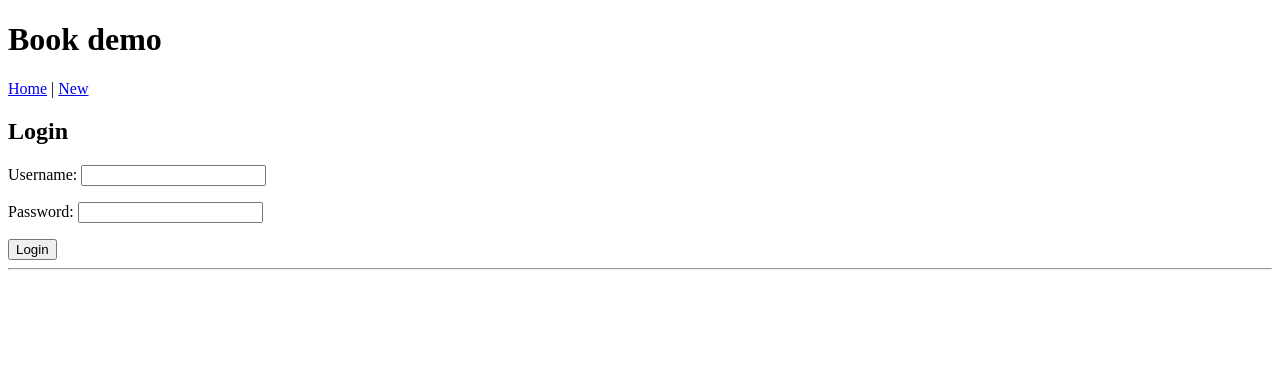
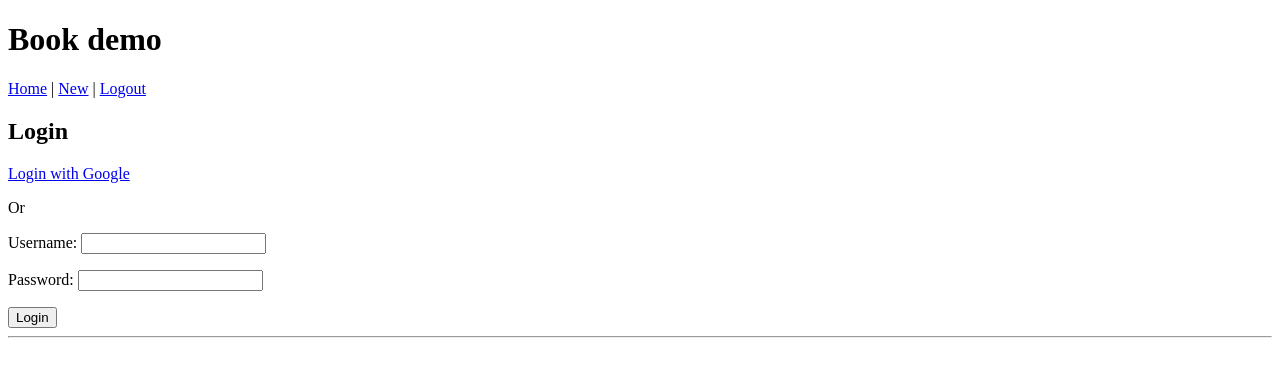
Before and after one commit to theotheu/dt, a plain HTML site: page client/index.html at #/login in a window 1280 px wide. Drawn offline with Linux system fonts and the light colour scheme.

Commit message:
Login/Logout links

```diff
--- a/client/index.html
+++ b/client/index.html
@@ -7,7 +7,7 @@
 
 <h1>Book demo</h1>
 
-<a id="homeLink" href="/#/">Home</a> | <a id="newLink" href="/#/books/new">New</a>
+<a id="homeLink" href="/#/">Home</a> | <a id="newLink" href="/#/books/new">New</a> | <a id="logoutLink" href="/logout">Logout</a>
 
 <div data-ng-view=""></div>
 
--- a/client/partials/login.html
+++ b/client/partials/login.html
@@ -2,6 +2,10 @@
 
 
 <form name="loginForm">
+
+    <a id="googleLogin" href="/auth/google">Login with Google</a>
+
+    <p>Or</p>
 
     <p>Username: <input type="text" data-ng-model="user.username"></p>
 
```
